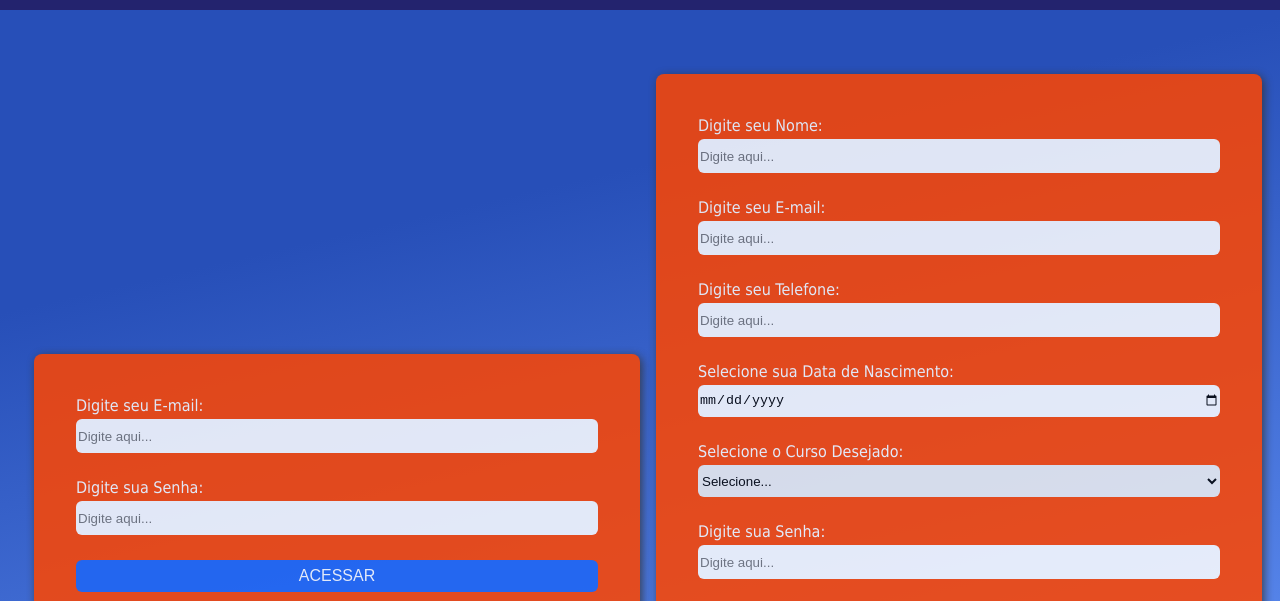
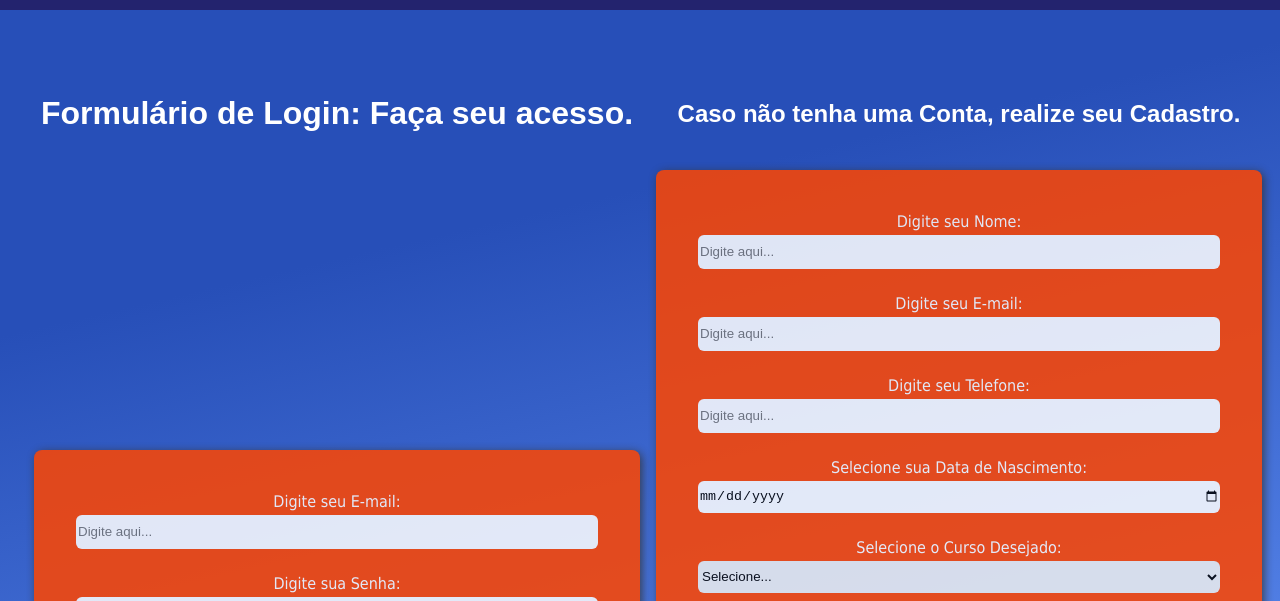
Before and after one commit to lucas-demarchi/ProjetoBasicoFrontEnd, a plain HTML site: page formulario.html in a window 1280 px wide. Shown: the part 150-751 px from the top of the page. Drawn offline with Linux system fonts and the light colour scheme.

Commit message:
Alteração do index.html

```diff
--- a/css/style.css
+++ b/css/style.css
@@ -49,6 +49,10 @@ label{
     display: grid;
     grid-template-columns: 50% 50%;
     padding: 28px;
+}
+
+#container{
+    text-align: center;
 }
 
 
--- a/formulario.html
+++ b/formulario.html
@@ -40,6 +40,9 @@
 
     <!-- Dentro do main eu posso utilizar quantas sections eu quiser -->
     <main id="container">
+            <h1>Formulário de Login: Faça seu acesso.</h1>
+            <h2>Caso não tenha uma Conta, realize seu Cadastro.</h2>
+
         <section class="box-form space">
             <div class="form-one">
                 <form action="formulario.html" method="GET" name="formLogin" onsubmit="return ValidarCamposFormLogin();">
```
